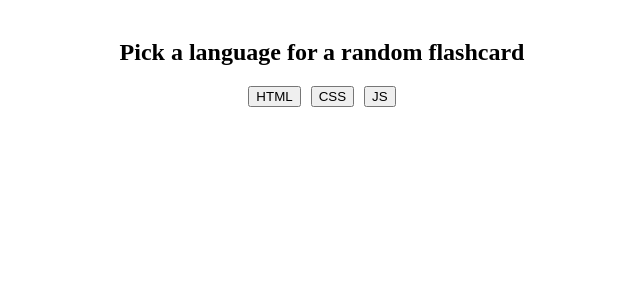
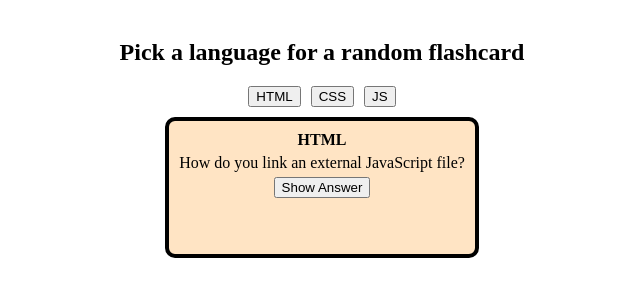
Before and after one commit to GitBoatyy/flashcards, a plain HTML site: page index.html in a window 1280 px wide. Both pictures are taken after a click on the button "HTML". Shown: the part 69-366 px from the top of the page, without its empty margins (318-958 px from the left). Drawn offline with Linux system fonts and the light colour scheme.

Commit message:
started styling css. dont like the beige. need to find a color scheme

```diff
--- a/script.js
+++ b/script.js
@@ -36,11 +36,11 @@ function someListener(event){
 
     if(element.id == 'html'){
         let i = randomhtml
-        flashLanguage.textContent = flashCards[i].language
-        flashQuestion.textContent = flashCards[i].question
-        flashAnswer.textContent = flashCards[i].answer
+        flashLanguage.textContent = htmlCards[i].language
+        flashQuestion.textContent = htmlCards[i].question
+        flashAnswer.textContent = htmlCards[i].answer
         flashAnswer.style.visibility = 'hidden'
-        flashReference.textContent = flashCards[i].reference
+        flashReference.innerHTML = htmlCards[i].reference
         flashReference.style.visibility = 'hidden'
         flashCard.appendChild(flashLanguage)
         flashCard.appendChild(flashQuestion)
@@ -49,11 +49,11 @@ function someListener(event){
         flashCard.appendChild(flashReference)
     }else if(element.id == 'css'){
         let i = randomcss
-        flashLanguage.textContent = flashCards[i].language
-        flashQuestion.textContent = flashCards[i].question
-        flashAnswer.textContent = flashCards[i].answer
+        flashLanguage.textContent = cssCards[i].language
+        flashQuestion.textContent = cssCards[i].question
+        flashAnswer.textContent = cssCards[i].answer
         flashAnswer.style.visibility = 'hidden'
-        flashReference.textContent = flashCards[i].reference
+        flashReference.innerHTML = cssCards[i].reference
         flashReference.style.visibility = 'hidden'
         flashCard.appendChild(flashLanguage)
         flashCard.appendChild(flashQuestion)
@@ -61,12 +61,12 @@ function someListener(event){
         flashCard.appendChild(flashAnswer)
         flashCard.appendChild(flashReference)
     }else if (element.id == 'javascript'){
-        let i = randomjavascript
-        flashLanguage.textContent = flashCards[i].language
-        flashQuestion.textContent = flashCards[i].question
-        flashAnswer.textContent = flashCards[i].answer
+        let i = randomjs
+        flashLanguage.textContent = jsCards[i].language
+        flashQuestion.textContent = jsCards[i].question
+        flashAnswer.textContent = jsCards[i].answer
         flashAnswer.style.visibility = 'hidden'
-        flashReference.textContent = flashCards[i].reference
+        flashReference.innerHTML = jsCards[i].reference
         flashReference.style.visibility = 'hidden'
         flashCard.appendChild(flashLanguage)
         flashCard.appendChild(flashQuestion)
@@ -108,56 +108,74 @@ function jsCard(language, question, answer, reference){
 }
 
 
-//      new htmlCard('','','','')
-//      new cssCard('','','','')
-//      new jsCard('','','','')
+//      new htmlCard('HTML','','','<a href="">Reference</a>')
+//      new cssCard('CSS','','','<a href="">Reference</a>')
+//      new jsCard('JavaScript','','','<a href="">Reference</a>')
 
 
 //ADD NEW HTML CARDS HERE HTMLCARDADD
-//      new htmlCard('','','','')
+//      new htmlCard(   'HTML','','','<a href="">Reference</a>')
 new htmlCard(   'HTML',
                 'How do you link a CSS stylesheet to html?',
                 '<link rel="stylesheet" href="style.css">',
-                'https://www.w3schools.com/tags/tag_link.asp'
+                '<a href="https://www.w3schools.com/tags/tag_link.asp">Reference</a>'
 )
 new htmlCard(   'HTML',
                 'What is the correct HTML element for the largest heading?',
                 '<h1>',
-                'https://www.w3schools.com/tags/tag_hn.asp'
+                '<a href="https://www.w3schools.com/tags/tag_hn.asp">Reference</a>'
+
 )
 
 new htmlCard(   'HTML',
                 'How do you define important text?',
                 '<strong>',
-                'https://www.w3schools.com/tags/tag_strong.asp'
+                '<a href="https://www.w3schools.com/tags/tag_strong.asp">Reference</a>'
+
 )
 new htmlCard(   'HTML',
                 'How do you link an external JavaScript file?',
                 '<script src="myscripts.js"></script>',
-                'https://www.w3schools.com/tags/att_script_src.asp')
-new htmlCard('','','','')
-new htmlCard('','','','')
-new htmlCard('','','','')
-new htmlCard('','','','')
+                '<a href="https://www.w3schools.com/tags/att_script_src.asp">Reference</a>'
+)
+new htmlCard(   'HTML',
+                'How do you execute a JavaScript function when an element is clicked?',
+                '<element onclick="myScript">',
+                '<a href="https://www.w3schools.com/jsref/event_onclick.asp">Reference</a>'
+)
+new htmlCard(   'HTML',
+                'What does HTML stand for?',
+                'Hyper Text Markup Language',
+                '<a href="https://www.w3schools.com/html/html_intro.asp">Reference</a>'
+)
+new htmlCard(   'HTML',
+                'Who is making the Web Standards?',
+                'The World Wide Web Consortium',
+                '<a href="https://www.w3.org/standards/">Reference</a>')
+new htmlCard(   'HTML',
+                'What is the <body> tag in HTML?',
+                'The <body> tag defines the documents body. It contains all the contents of an HTML document. <strong>Note:</strong> There can only be one <body> element in an HTML document',
+                '<a href="https://www.w3schools.com/tags/tag_body.asp#:~:text=The%20tag%20defines%20the,%2C%20tables%2C%20lists%2C%20etc.">Reference</a>'
+                )
 
 //ADD NEW CSS CARDS HERE CSSCARDADD
-//      new cssCard('','','','')
-new cssCard('','','','')
-new cssCard('','','','')
-new cssCard('','','','')
-new cssCard('','','','')
-new cssCard('','','','')
-new cssCard('','','','')
-new cssCard('','','','')
-new cssCard('','','','')
+//      new cssCard(    'CSS','','','<a href="">Reference</a>')
+
+new cssCard(    'CSS',
+                '','','<a href="">Reference</a>')
+new cssCard(    'CSS',
+                '','','<a href="">Reference</a>')
+new cssCard(    'CSS',
+                '','','<a href="">Reference</a>')
+
+
 
 //ADD NEW JAVASCRIPT CARDS HERE JSCARDADD
-//      new jsCard('','','','')
-new jsCard('','','','')
-new jsCard('','','','')
-new jsCard('','','','')
-new jsCard('','','','')
-new jsCard('','','','')
-new jsCard('','','','')
-new jsCard('','','','')
-new jsCard('','','','')
+//      new jsCard( 'JavaScript','','','<a href="">Reference</a>')
+
+new jsCard( 'JavaScript',
+                '','','<a href="">Reference</a>')
+new jsCard( 'JavaScript',
+                '','','<a href="">Reference</a>')
+new jsCard( 'JavaScript',
+                '','','<a href="">Reference</a>')
--- a/styles.css
+++ b/styles.css
@@ -11,3 +11,24 @@ body{
     justify-content: space-between;
     gap: 10px;
 }
+.answerbutton{
+    max-width: 50px;
+
+}
+.flashcard{
+    display: flex;
+    flex-direction: column;
+    max-width: 40vw;
+    align-items: center;
+    border: solid, 4px;
+    border-color: black;
+    background-color: bisque;
+    border-radius: 10px;
+    margin: 10px;
+    padding: 10px;
+    gap: 5px;
+}
+
+.language{
+    font-weight: bold;
+}
```
